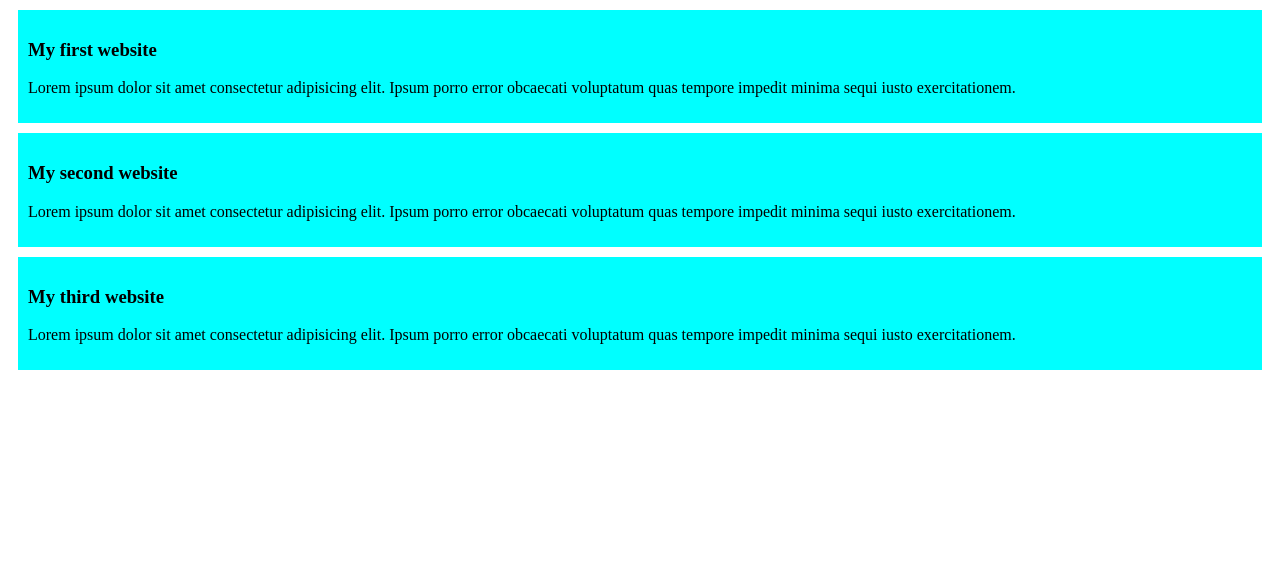
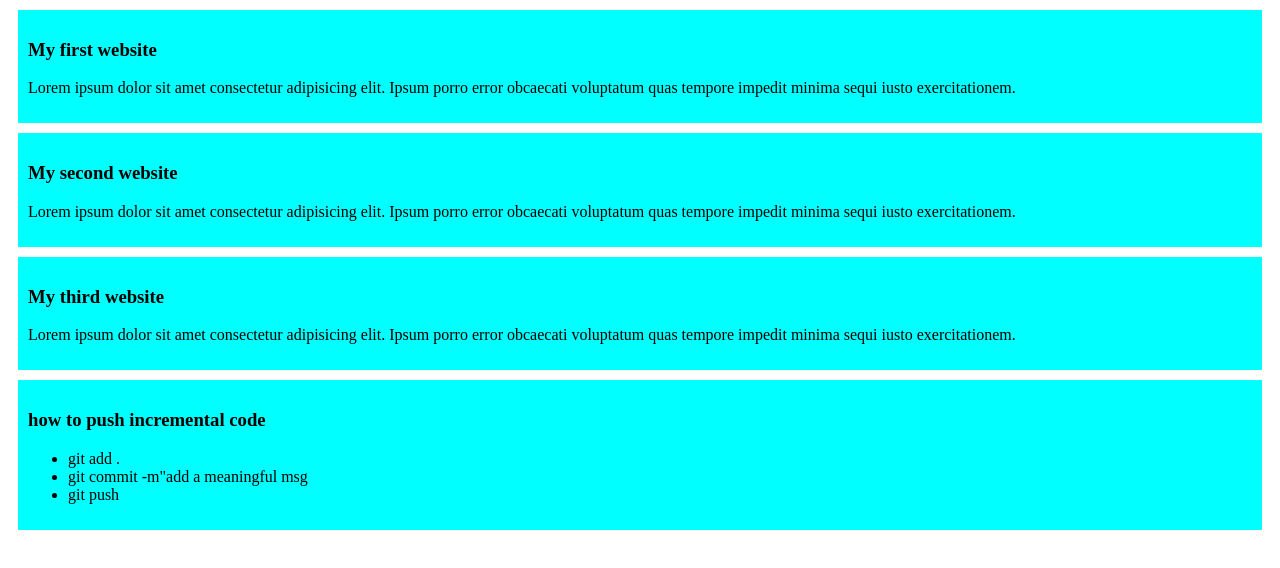
Before and after one commit to animatalukder/my-shelly-dooper-repo, a plain HTML site: page index.html in a window 1280 px wide. Drawn offline with Linux system fonts and the light colour scheme.

Commit message:
added another blog

```diff
--- a/index.html
+++ b/index.html
@@ -26,5 +26,13 @@
             Lorem ipsum dolor sit amet consectetur adipisicing elit. Ipsum porro error obcaecati voluptatum quas tempore impedit minima sequi iusto exercitationem.
         </p>
     </div>
+    <div>
+        <h3>how to push incremental code</h3>
+        <ul>
+            <li>git add .</li>
+            <li>git commit -m"add a meaningful msg</li>
+            <li>git push</li>
+        </ul>
+    </div>
 </body>
 </html>
```
